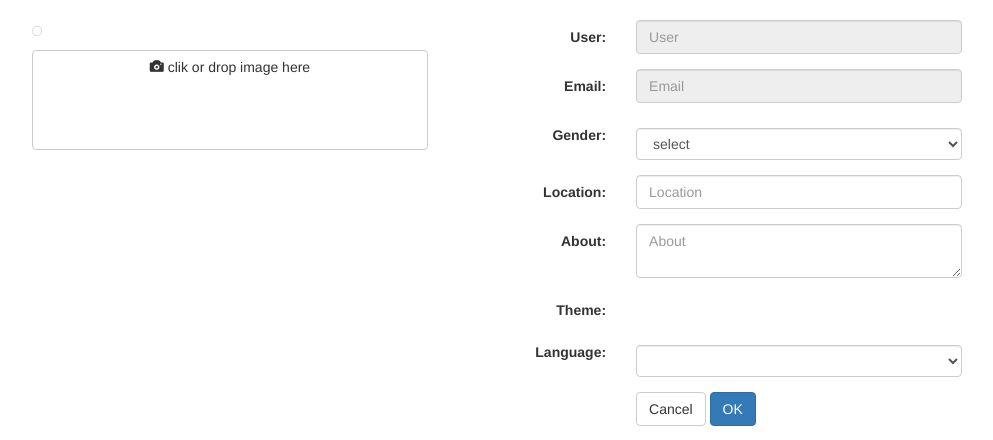
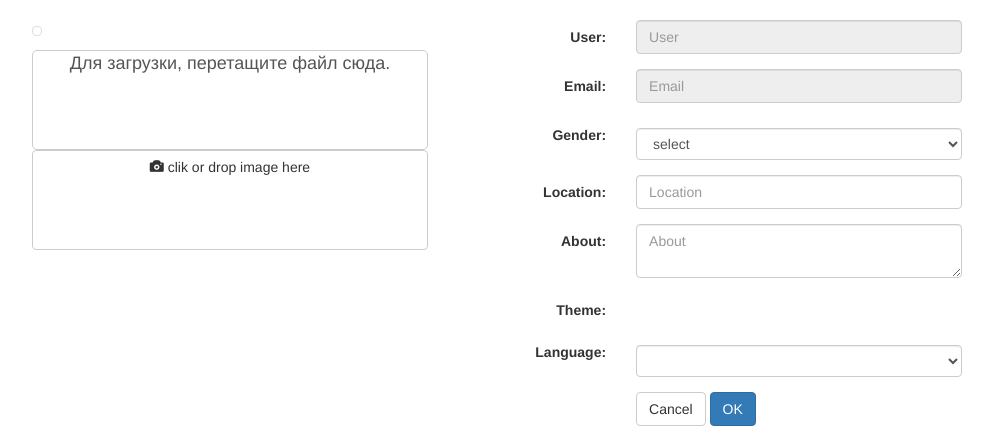
Before and after one commit to Drapegnik/Mini-Wiki, a Django app: page /user/1/profile/settings/ in a window 1280 px wide. Shown: the part 52-492 px from the top of the page, without its empty margins (90-1083 px from the left). Run offline with Django 3.2, Linux system fonts and the light colour scheme; data that the repository does not hold is empty; some libraries are stand-ins or nearby versions.

Commit message:
start adding drag'n'drop on js

```diff
--- a/app/templates/profile_settings.html
+++ b/app/templates/profile_settings.html
@@ -8,10 +8,15 @@
             <div id="photoitem">
                 <img class="img-responsive img-thumbnail" src="{{ user.photo.build_url }}"/>
             </div>
+            <div id="dropZone">
+                Для загрузки, перетащите файл сюда.
+            </div>
                 <span id="photobutton" class="col-md-12 col-xs-12 btn btn-default btn-file">
+                    <span class="vcenter">
                         <span class="glyphicon glyphicon-camera"></span>
                         {% trans 'clik or drop image here' %}
-                        <input id="id_photo" name="photo" type="file" accept="image/*">
+                    </span>
+                    <input id="id_photo" name="photo" type="file" accept="image/*">
                 </span>
         </fieldset>
         <fieldset class="col-md-5">
@@ -98,4 +103,9 @@
             </div>
         </fieldset>
     </form>
+
+
+    <script src="//ajax.googleapis.com/ajax/libs/jquery/1.6.2/jquery.min.js"></script>
+    {% load staticfiles %}
+    <script src="{% static 'scripts/test.js' %}"></script>
 {% endblock %}
--- a/app/urls.py
+++ b/app/urls.py
@@ -1,5 +1,5 @@
 from django.conf.urls import url, include
-from app.views import user_profile, profile_settings,getPublications
+from app.views import *
 
 urlpatterns = [
     url(r'^user/(?P<user_id>\d+)/profile/$', user_profile, name='user-profile'),
--- a/app/views.py
+++ b/app/views.py
@@ -1,6 +1,7 @@
-from django.shortcuts import render
+from django.views.decorators.csrf import csrf_exempt
+
 from app.models import Category, Publication
-from django.http import JsonResponse
+from django.http import JsonResponse, HttpResponse
 from django.core.urlresolvers import reverse
 from django.shortcuts import render, redirect
 from authenticating.models import Account, Theme, Language
@@ -41,6 +42,8 @@ def profile_settings(request, user_id):
         obj.theme = Theme.objects.filter(name=request.POST.get('theme'))[0]
         obj.language = Language.objects.filter(name=request.POST.get('language'))[0]
         obj.save()
+        print(request.POST)
+        print(request.FILES)
         return redirect(reverse('home'))
 
 
--- a/courseproject/static/scripts/app.js
+++ b/courseproject/static/scripts/app.js
@@ -1,5 +1,4 @@
 /// <reference path="angular.d.ts"/>
-/// <reference path="types.ts"/>
 var Filter = (function () {
     function Filter() {
     }
--- a/courseproject/static/scripts/app.ts
+++ b/courseproject/static/scripts/app.ts
@@ -1,5 +1,4 @@
 /// <reference path="angular.d.ts"/>
-/// <reference path="types.ts"/>
 class Filter {
     userId:number;
     //tags:any;
@@ -49,7 +48,7 @@ class PublicationController {
     filter:Filter;
     publications:any;
 
-    private http:HttpHandlerService
+    private http:HttpHandlerService;
 
     public setFilter(categoryId:number = 0, userId:number = 0) {
         this.http.handlerUrl = "publications/";
@@ -59,6 +58,7 @@ class PublicationController {
         }).then((data) => this.fillPublication(data));
 
     }
+
     private fillPublication(data:any) {
         this.publications = data.publications;
         console.log(this.publications);
--- /dev/null
+++ b/courseproject/static/scripts/test.js
@@ -0,0 +1,53 @@
+$(document).ready(function () {
+    var dropZone = $('#dropZone'),
+        maxFileSize = 5000000; // максимальный размер файла - 1 мб.
+
+    if (typeof(window.FileReader) == 'undefined') {
+        dropZone.text('Не поддерживается браузером!');
+        dropZone.addClass('error');
+    }
+
+    dropZone[0].ondragover = function () {
+        dropZone.addClass('hover');
+        return false;
+    };
+
+    dropZone[0].ondragleave = function () {
+        dropZone.removeClass('hover');
+        return false;
+    };
+
+    dropZone[0].ondrop = function (event) {
+        event.preventDefault();
+        dropZone.removeClass('hover');
+        dropZone.addClass('drop');
+
+        var file = event.dataTransfer.files[0];
+
+        if (file.size > maxFileSize) {
+            dropZone.text('Файл слишком большой!');
+            dropZone.addClass('error');
+            return false;
+        }
+
+        console.log(file);
+
+        document.getElementsByName('id_photo').value = file;
+    };
+
+    //function uploadProgress(event) {
+    //    var percent = parseInt(event.loaded / event.total * 100);
+    //    dropZone.text('Загрузка: ' + percent + '%');
+    //}
+    //
+    //function stateChange(event) {
+    //    if (event.target.readyState == 4) {
+    //        if (event.target.status == 200) {
+    //            dropZone.text('Загрузка успешно завершена!');
+    //        } else {
+    //            dropZone.text('Произошла ошибка!');
+    //            dropZone.addClass('error');
+    //        }
+    //    }
+    //}
+});
--- a/courseproject/static/styles/style.css
+++ b/courseproject/static/styles/style.css
@@ -34,3 +34,37 @@
     cursor: inherit;
     display: inline;
 }
+
+
+#dropZone {
+    color: #555;
+    font-size: 18px;
+    text-align: center;
+
+    /*width: 400px;*/
+    /*padding: 50px 0;*/
+    /*margin: 50px auto;*/
+    height: 100px;
+
+    background: white;
+    border: 1px solid #ccc;
+
+    -webkit-border-radius: 5px;
+    -moz-border-radius: 5px;
+    border-radius: 5px;
+}
+
+#dropZone.hover {
+    background: #ddd;
+    border-color: #9bcae6;
+}
+
+#dropZone.error {
+    background: #faa;
+    border-color: #f00;
+}
+
+#dropZone.drop {
+    background: #afa;
+    border-color: #0f0;
+}
--- a/templates/base.html
+++ b/templates/base.html
@@ -2,9 +2,8 @@
 <!DOCTYPE html>
 {% load staticfiles %}
 <html lang="en" ng-app="app">
-<script src="https://ajax.googleapis.com/ajax/libs/angularjs/1.4.9/angular.min.js"></script>
-<script src = "{% static 'scripts/app.js' %}" ></script>
 <head>
+    <meta charset="utf-8">
     <title>Course Project</title>
 
     <!-- Bootstrap -->
@@ -73,6 +72,10 @@
 {% block content %}{% endblock %}
 </body>
 
+<!-- AngularJS -->
+<script src="https://ajax.googleapis.com/ajax/libs/angularjs/1.4.9/angular.min.js"></script>
+<script src="{% static 'scripts/app.js' %}"></script>
+
 <!-- jQuery -->
 <script src="http://code.jquery.com/jquery-latest.js"></script>
 
```
Also changed, not shown: 1 other file.
